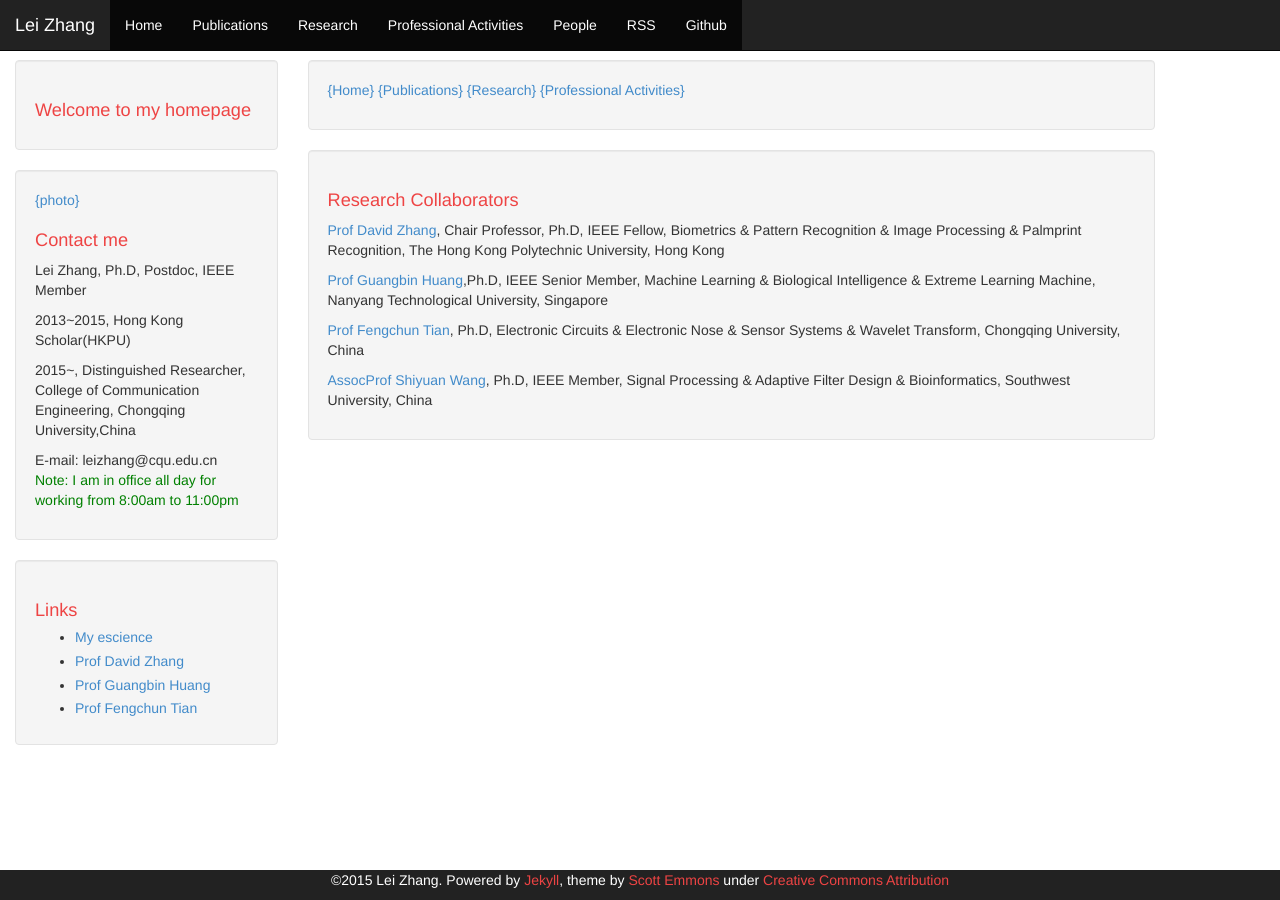
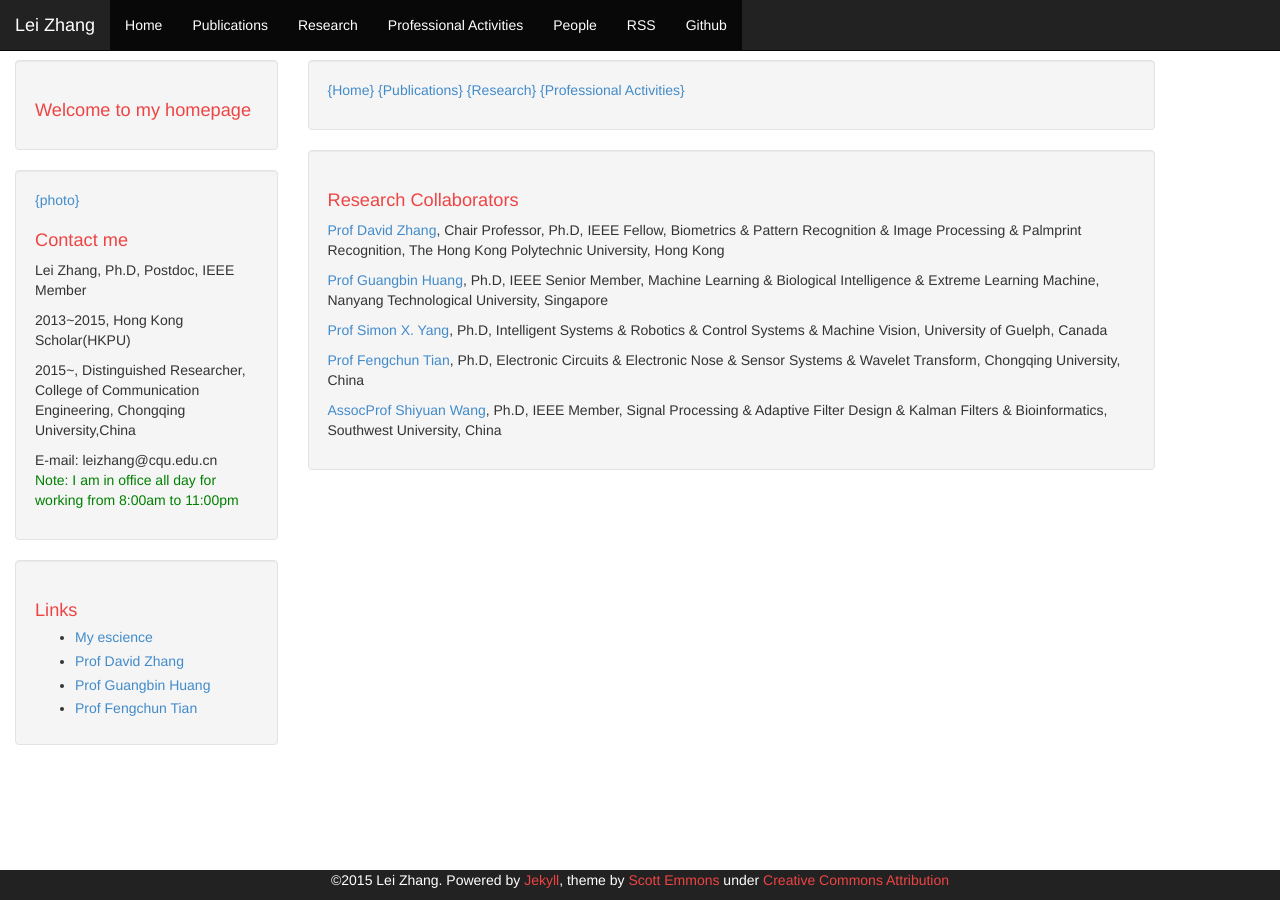
Before and after one commit to DrLeiZhang/website, a Jekyll site: the page built from people.html, in a window 1280 px wide. Built offline with Jekyll 4.4.1, drawn with Linux system fonts in a browser that asks for light colours; Markdown is read by kramdown in place of the engine named in the settings.

Commit message:
Update
Signed-off-by: leizhang@cqu.edu.cn <leizhang@cqu.edu.cn>

```diff
--- a/people.html
+++ b/people.html
@@ -10,8 +10,10 @@ layout: default
 <h1>Research Collaborators</h1>
 <p><a href="http://www4.comp.polyu.edu.hk/~csdzhang/">Prof David Zhang</a>, Chair Professor, Ph.D, IEEE Fellow, Biometrics & Pattern Recognition & Image Processing & Palmprint Recognition, The Hong Kong Polytechnic University, Hong Kong</p>
 
-<p><a href="http://www.extreme-learning-machines.org/">Prof Guangbin Huang</a>,Ph.D, IEEE Senior Member, Machine Learning & Biological Intelligence & Extreme Learning Machine, Nanyang Technological University, Singapore</p>
+<p><a href="http://www.extreme-learning-machines.org/">Prof Guangbin Huang</a>, Ph.D, IEEE Senior Member, Machine Learning & Biological Intelligence & Extreme Learning Machine, Nanyang Technological University, Singapore</p>
+
+<p><a href="">Prof Simon X. Yang</a>, Ph.D, Intelligent Systems & Robotics & Control Systems & Machine Vision, University of Guelph, Canada</p>
 
 <p><a href="http://www.ccee.cqu.edu.cn/index.aspx?lanmuid=75&sublanmuid=738&id=591">Prof Fengchun Tian</a>, Ph.D, Electronic Circuits & Electronic Nose & Sensor Systems & Wavelet Transform, Chongqing University, China</p>
 
-<p><a href="http://ceie.swu.edu.cn/viscms/ceieidex/fujiaoshoujieshao9499/20131107/62610.html">AssocProf Shiyuan Wang</a>, Ph.D, IEEE Member, Signal Processing & Adaptive Filter Design & Bioinformatics, Southwest University, China</p>
+<p><a href="http://ceie.swu.edu.cn/viscms/ceieidex/fujiaoshoujieshao9499/20131107/62610.html">AssocProf Shiyuan Wang</a>, Ph.D, IEEE Member, Signal Processing & Adaptive Filter Design & Kalman Filters & Bioinformatics, Southwest University, China</p>
```
